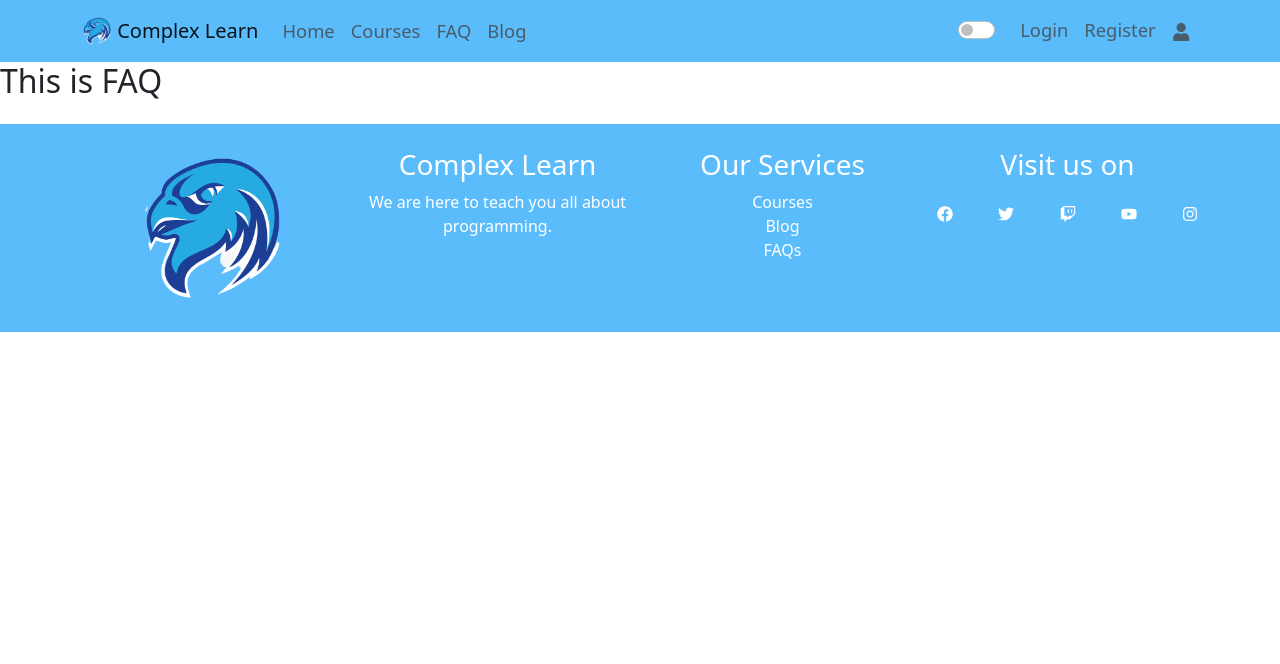
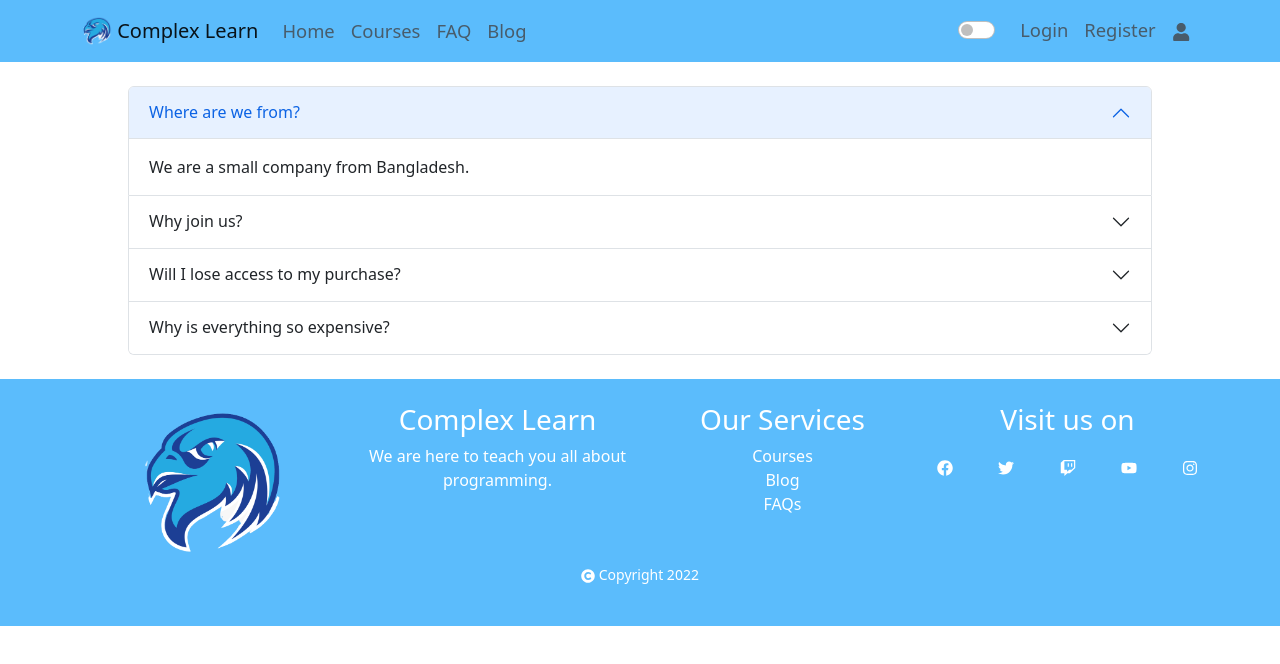
Before and after one commit to S0vers/complex-learn-client, a React (Create React App) app: page /faq in a window 1280 px wide. Shown: the top 664 px of the page. Built offline with nearby package versions, Linux system fonts and the light colour scheme; no server answers.

Commit message:
faq added and minor footer bug fix

```diff
--- a/src/Pages/FAQ/FAQ/FAQ.js
+++ b/src/Pages/FAQ/FAQ/FAQ.js
@@ -1,9 +1,35 @@
 import React from 'react';
+import Accordion from 'react-bootstrap/Accordion';
 
 const FAQ = () => {
     return (
-        <div>
-            <h2>This is FAQ</h2>
+        <div className='mt-4 col d-flex justify-content-center'>
+            <Accordion style={{ width: '64rem' }} defaultActiveKey={['0']} alwaysOpen>
+                <Accordion.Item eventKey="0">
+                    <Accordion.Header>Where are we from?</Accordion.Header>
+                    <Accordion.Body>
+                        We are a small company from Bangladesh.
+                    </Accordion.Body>
+                </Accordion.Item>
+                <Accordion.Item eventKey="1">
+                    <Accordion.Header>Why join us?</Accordion.Header>
+                    <Accordion.Body>
+                        We promise the best service out there. We have weekly live session and hundreds of on demand videos that you have full access to forever.
+                    </Accordion.Body>
+                </Accordion.Item>
+                <Accordion.Item eventKey="3">
+                    <Accordion.Header>Will I lose access to my purchase?</Accordion.Header>
+                    <Accordion.Body>
+                        No you will never lose access to your purchase unless there is a global network outage. In our mobile app we also have download feature.
+                    </Accordion.Body>
+                </Accordion.Item>
+                <Accordion.Item eventKey="4">
+                    <Accordion.Header>Why is everything so expensive?</Accordion.Header>
+                    <Accordion.Body>
+                        We are a small team working tirelessly to provide new courses and new content to the existing courses. You purchase is not just a one time deal. The purchase guarantees that you will get service from us for years.
+                    </Accordion.Body>
+                </Accordion.Item>
+            </Accordion>
         </div>
     );
 };
--- a/src/Shared/Footer/Footer/Footer.js
+++ b/src/Shared/Footer/Footer/Footer.js
@@ -1,5 +1,5 @@
 import React from 'react';
-import { FaFacebook, FaInstagram, FaTwitch, FaTwitter, FaYoutube } from 'react-icons/fa';
+import { FaCopyright, FaFacebook, FaInstagram, FaTwitch, FaTwitter, FaYoutube } from 'react-icons/fa';
 import { Link } from 'react-router-dom';
 import logo from '../../../assets/companyLogo/Logo.png'
 const Footer = () => {
@@ -31,6 +31,9 @@ const Footer = () => {
                                 <FaInstagram></FaInstagram>
                             </li>
                         </ul>
+                        <div className='container'>
+                            <p className='text-center'><small><FaCopyright></FaCopyright> Copyright 2022</small></p>
+                        </div>
                     </nav>
                 </div>
             </footer>
```
